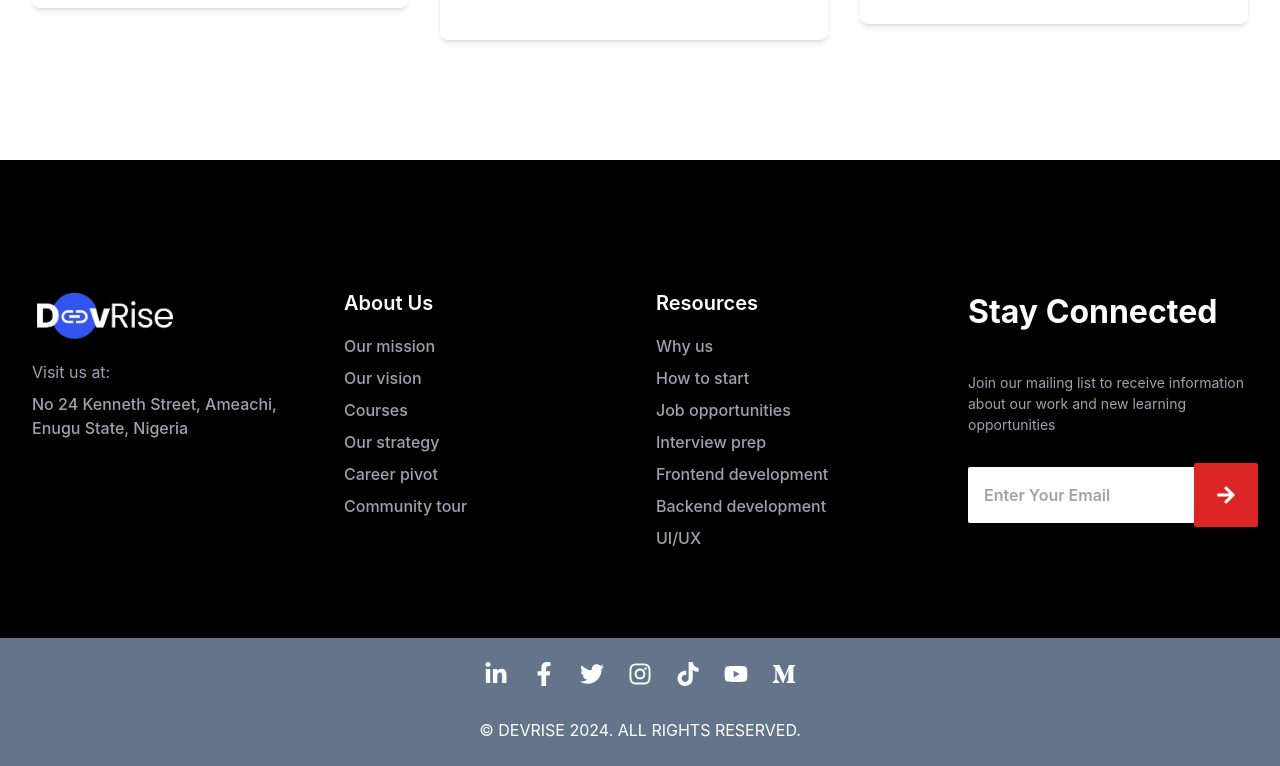
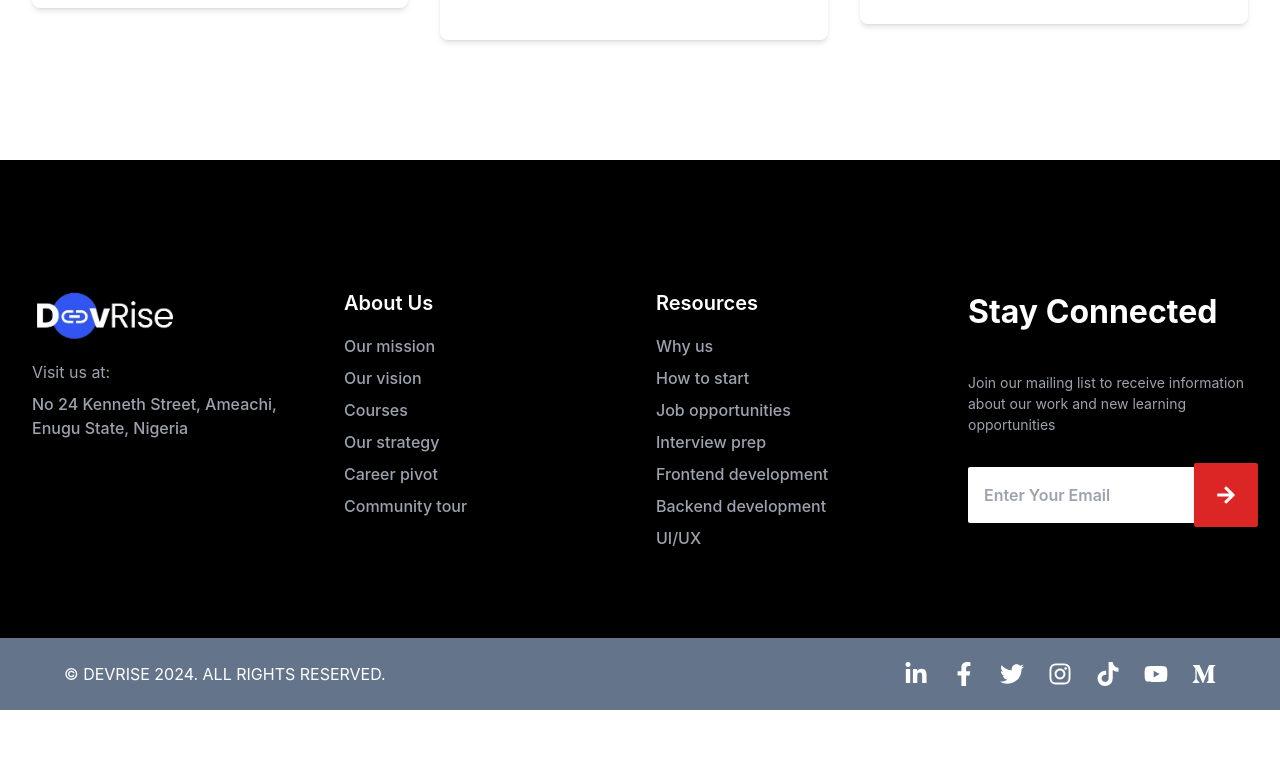
Before and after one commit to Koda-Black/devrise.github.io, a React (Vite) app: page / in a window 1280 px wide. Shown: the part 5135-5901 px from the top of the page. After the commit the page ends 5845 px from the top, so only its background shows below. Built offline with nearby package versions, Linux system fonts and the light colour scheme; the HTML template or start-up script is replaced by a standard one.

Commit message:
Fixed footer links

```diff
--- a/src/pages/Footer.jsx
+++ b/src/pages/Footer.jsx
@@ -126,7 +126,7 @@ const Footer = () => {
       </div>
 
       {/* Footer Social Media */}
-      <div className="mt-12 py-6 px-16 bg-slate-500 text-white uppercase flex usm:flex-col-reverse usm:gap-8 justify-between items-center">
+      <div className="mt-12 py-6 px-16 bg-slate-500 text-white uppercase flex usm:flex-col-reverse lg:flex-row usm:gap-8 justify-between items-center">
         <p>&copy; Devrise 2024. All rights reserved.</p>
         <div className="flex space-x-6">
           {socialIcons.map((social, index) => (
```
